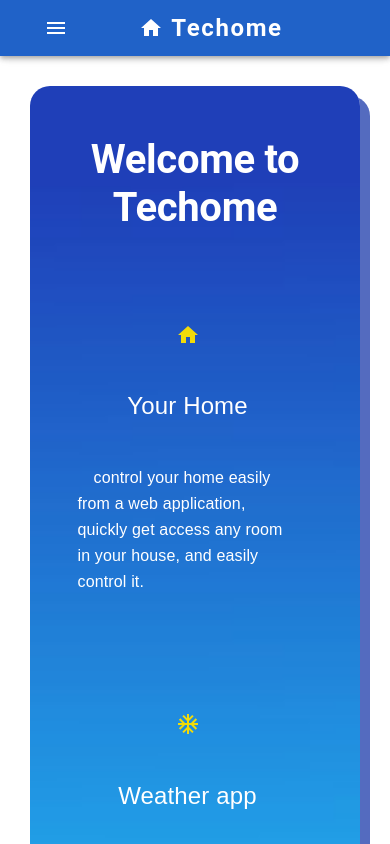
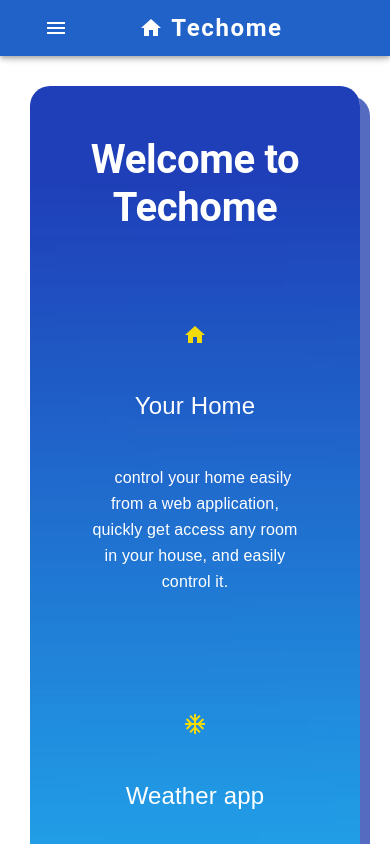
Before and after one commit to SmartHome101/smart-home-web-page, a React (Create React App) app: page / in a window 390 px wide. Shown: the top 844 px of the page. Built offline with nearby package versions, Linux system fonts and the light colour scheme.

Commit message:
remove margin right in home page
remove margin right in home page, to fix align content in mobile view

```diff
--- a/src/pages/home/Home.module.css
+++ b/src/pages/home/Home.module.css
@@ -31,7 +31,6 @@
 }
 .sec ul li {
   border-radius: 20px;
-  margin-right: 15px;
   padding: 40px;
   width: 300px;
   transition: box-shadow 0.3s;
@@ -89,7 +88,6 @@
 }
 .sec ul li p {
   color: #fff;
-  text-align: left;
   text-indent: 1em;
   font-size: 16px;
   line-height: 26px;
```
